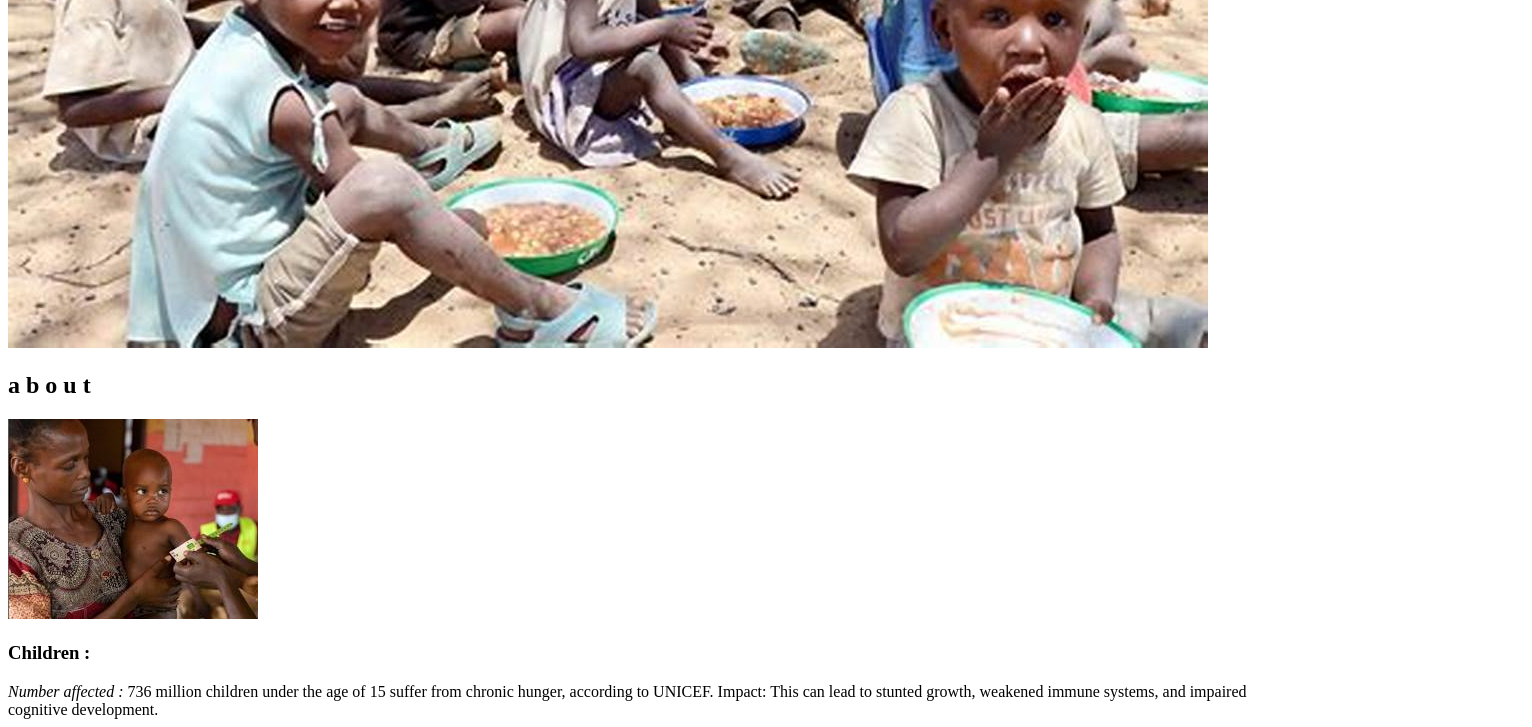
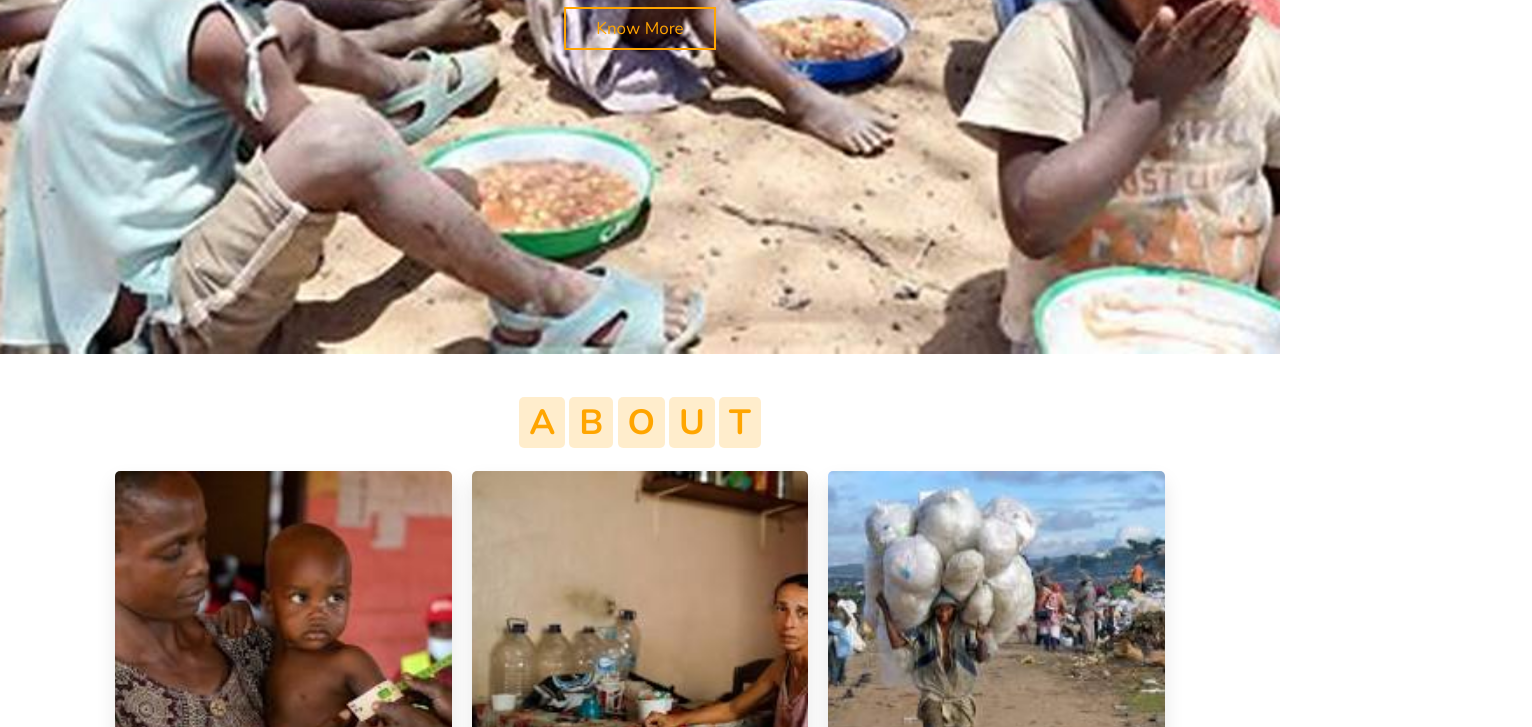
Before and after one commit to butterfly098777/ZeroHunger, a plain HTML site: page index.html in a window 1280 px wide. Shown: the part 446-1173 px from the top of the page, 1532 px wide, since content can reach past the window. Drawn offline with nearby package versions, Linux system fonts and the light colour scheme.

Commit message:
Update index.html

```diff
--- a/index.html
+++ b/index.html
@@ -2,7 +2,7 @@
 <html lang="en">
 <head>
     <title>Zero Hunger</title>
-    <link rel="stylesheet" href="2ninja.css">
+    <link rel="stylesheet" href="index.css">
     <link rel="stylesheet" href="https://fonts.googleapis.com/css2?family=Nunito+Sans:opsz@6..12&family=Raleway:wght@100&family=Work+Sans&display=swap" rel="stylesheet">
     <link rel="stylesheet" href="https://cdnjs.cloudflare.com/ajax/libs/font-awesome/5.15.3/css/all.min.css">
 
```
